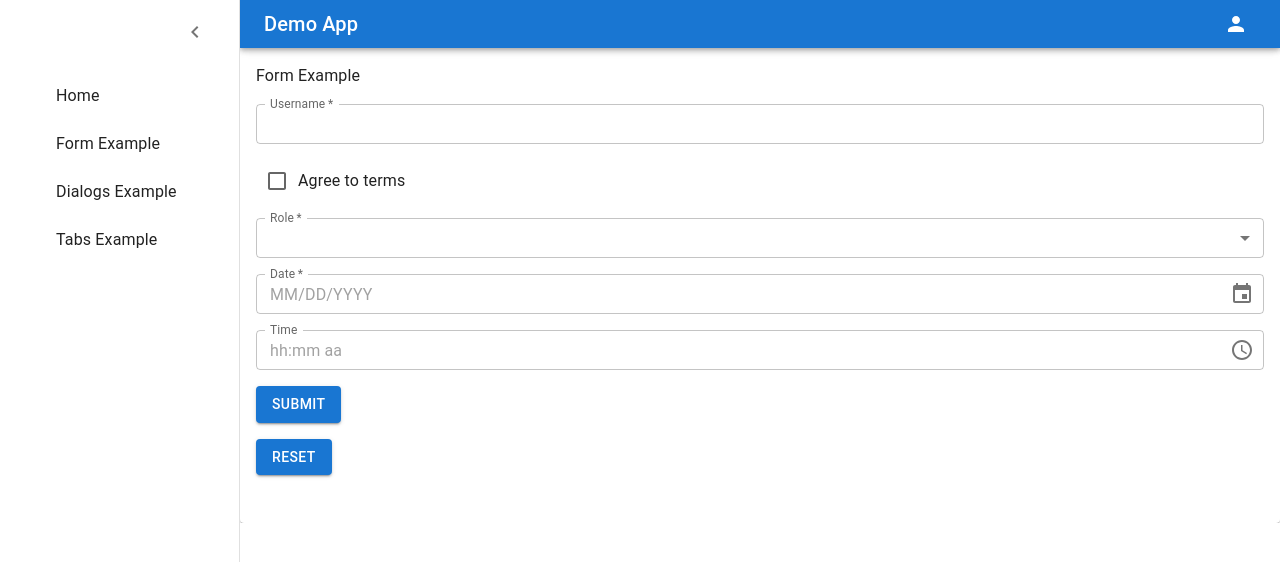
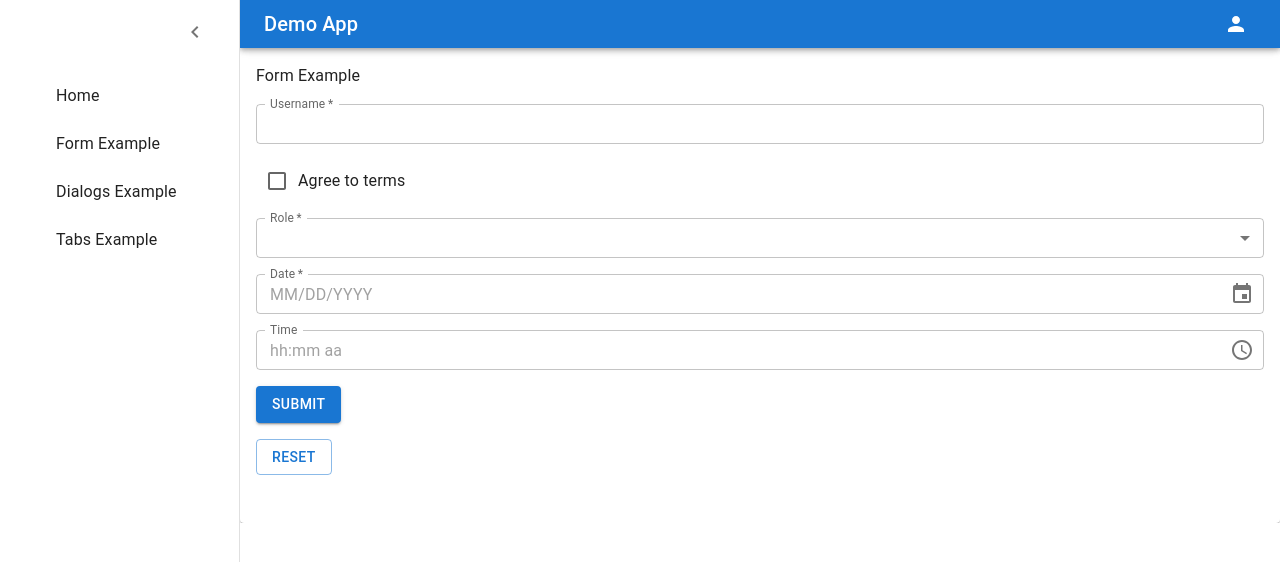
Before and after one commit to cwncollab-org/component-kit, a React (Vite) app: page /form-example in a window 1280 px wide. Shown: the top 562 px of the page. Built offline with nearby package versions, Linux system fonts and the light colour scheme; some icons are missing.

Commit message:
Implement asynchronous form submission in FormExample with a 2-second delay; replace Button components with SubscribeButton for improved form handling.

```diff
--- a/src/routes/form-example.tsx
+++ b/src/routes/form-example.tsx
@@ -39,7 +39,12 @@ export function FormExample() {
       onSubmit: formSchema,
     },
     onSubmit: ({ value }) => {
-      setValue(value as FormValues)
+      return new Promise(resolve => {
+        setTimeout(() => {
+          setValue(value as FormValues)
+          resolve(true)
+        }, 2000)
+      })
     },
   })
   return (
@@ -47,6 +52,7 @@ export function FormExample() {
       <Box>
         <Typography>Form Example</Typography>
       </Box>
+
       <Box
         component='form'
         sx={{ py: 2 }}
@@ -117,12 +123,18 @@ export function FormExample() {
             )}
           />
 
-          <Button type='submit' variant='contained'>
-            Submit
-          </Button>
-          <Button type='reset' variant='contained' onClick={() => form.reset()}>
-            Reset
-          </Button>
+          <form.AppForm>
+            <form.SubscribeButton type='submit' variant='contained'>
+              Submit
+            </form.SubscribeButton>
+            <form.SubscribeButton
+              type='reset'
+              variant='outlined'
+              onClick={() => form.reset()}
+            >
+              Reset
+            </form.SubscribeButton>
+          </form.AppForm>
           <Typography variant='body1'>{JSON.stringify(value)}</Typography>
         </Stack>
       </Box>
```
